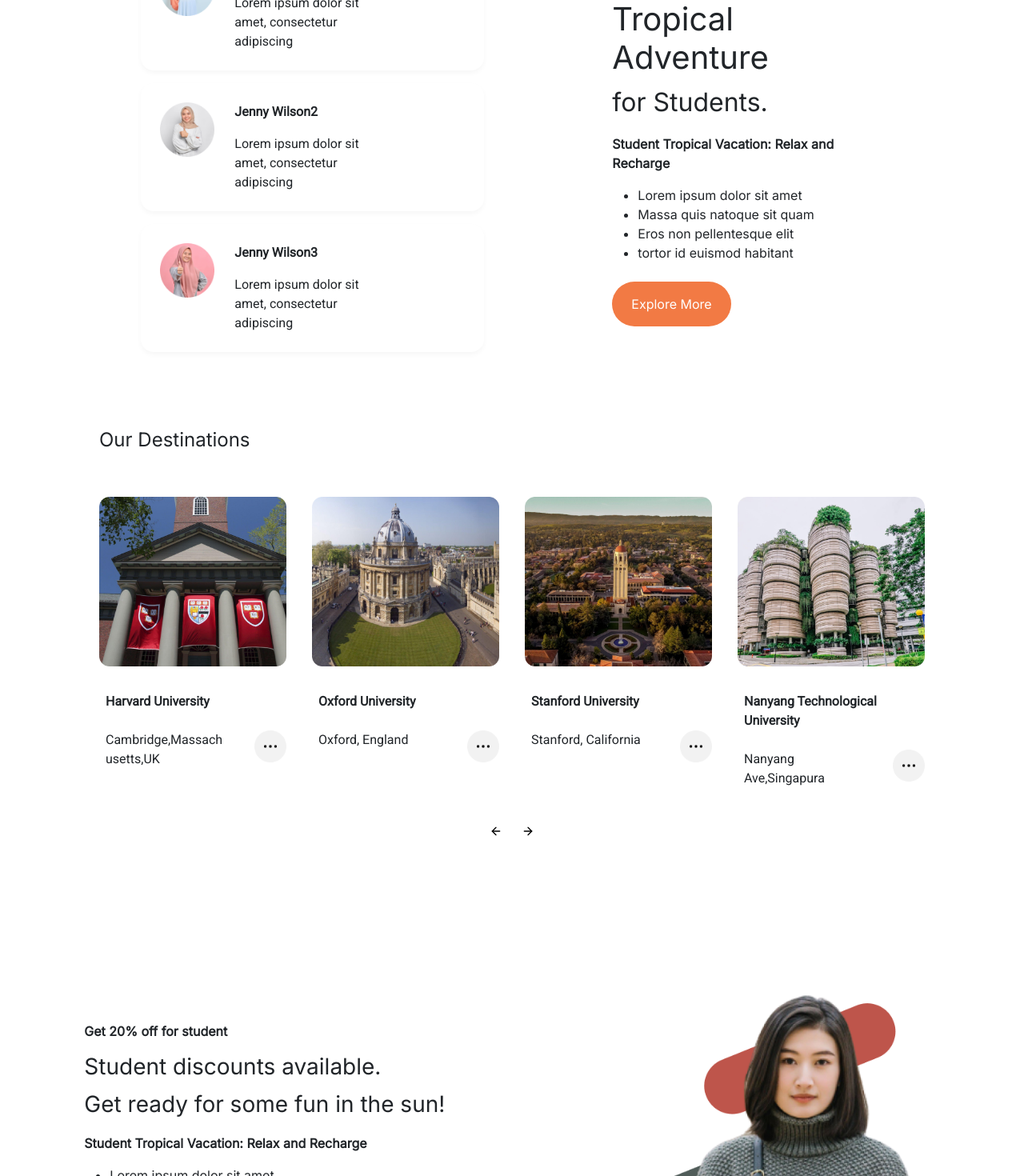
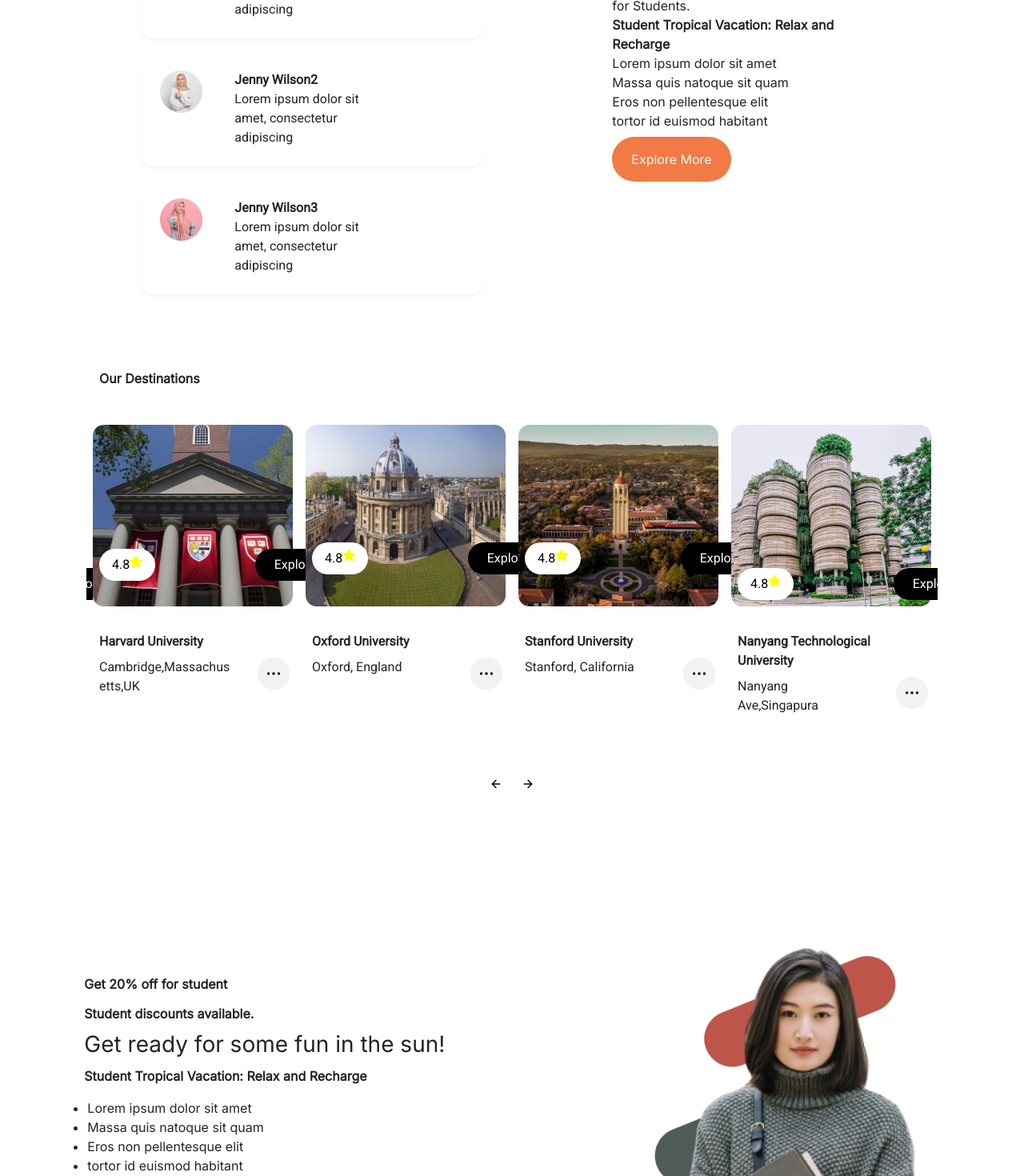
Before and after one commit to vineeshakodipaka/Task1, a React (Create React App) app: page / in a window 1280 px wide. Shown: the part 1060-2530 px from the top of the page at 80% size. Built offline with nearby package versions, Linux system fonts and the light colour scheme.

Commit message:
changes done

```diff
--- a/package.json
+++ b/package.json
@@ -21,7 +21,8 @@
     "eject": "react-scripts eject"
   },
   "devDependencies": {
-    "react-scripts": "latest"
+    "react-scripts": "latest",
+    "tailwindcss": "^3.3.3"
   },
   "browserslist": {
     "production": [
--- a/src/components/Homepage/Section1.js
+++ b/src/components/Homepage/Section1.js
@@ -9,13 +9,15 @@ const Section1 = () => {
         <Row
           xs={1}
           md={2}
-          className="justify-content-around  px-lg-5 mx-lg-3 px-md-4 pt-3 pb-3 pb-lg-5"
+          className="justify-content-around  lg:text-base md:text-2xl  px-lg-5 mx-lg-3 px-md-4 pt-3 pb-3 pb-lg-5"
         >
-          <Col md={5} lg={6} xs={8} className="mt-md-5 pt-3 pt-md-5 ">
-            <p className="fw-bold fs-4">Discover the beauty of the tropics</p>
-            <h1 className="fw-bold mt-lg-2">Tropical</h1>
-            <h1 className="fw-bold">Destinations</h1>
-            <h2>For Student</h2>
+          <Col md={5} lg={6} xs={8} className=" mt-md-5 pt-3 pt-md-5 ">
+            <div className="md:leading-loose">
+              <p className="fw-bold ">Discover the beauty of the tropics</p>
+              <h1 className="fw-bold mt-lg-2 ">Tropical</h1>
+              <h1 className="fw-bold mt-2 mb-2">Destinations</h1>
+              <h2>For Student</h2>
+            </div>
             {/* <p>
               <span className="fs-1 fw-bold">Tropical Destinations</span>
               <span className="fs-2 fw-bolder"> For Student</span>
--- a/src/components/Homepage/Section2.js
+++ b/src/components/Homepage/Section2.js
@@ -2,6 +2,7 @@ import React, { useState } from "react";
 import img1 from "../../Images/avatar.png";
 import img2 from "../../Images/avatar (1).png";
 import img3 from "../../Images/avatar (2).png";
+
 import { Button, Card, Col, div, Row } from "react-bootstrap";
 const Section2 = () => {
   const [data, setData] = useState([
@@ -29,7 +30,7 @@ const Section2 = () => {
           <Col xs={12} lg={5} md={12}>
             {data.map((item, index) => (
               <Card
-                className="pt-3 pb-3 mb-3 p-md-2 rounded-4"
+                className="pt-3 pb-3 mb-3 p-md-2 rounded-4  lg:text-base md:text-2xl md:leading-loose"
                 key={index}
                 style={{
                   border: "none",
@@ -45,6 +46,7 @@ const Section2 = () => {
                       style={{ width: "100px" }}
                     />
                   </Col>
+
                   <Col lg={6} xs={12}>
                     <Card.Text className="fw-bold">{item.text}</Card.Text>
                     <Card.Text>{item.para}</Card.Text>
@@ -57,10 +59,10 @@ const Section2 = () => {
             lg={4}
             xs={12}
             md={12}
-            className="section2clstexts mt-5 pt-md-4 pt-5"
+            className="section2clstexts mt-5 pt-md-4 pt-5  lg:text-base md:text-2xl md:leading-loose"
           >
-            <h1>Tropical Adventure </h1>
-            <p className="fs-2">for Students.</p>
+            <h1 className="fw-bold">Tropical Adventure </h1>
+            <p>for Students.</p>
             <p className="fw-bold">
               Student Tropical Vacation: Relax and Recharge
             </p>
--- a/src/components/Homepage/Section3.css
+++ b/src/components/Homepage/Section3.css
@@ -37,3 +37,10 @@
         position: relative;
     }
 }
+
+/* Style for the active link */
+.slide-container .slide-btn .icon.active {
+
+    color: red !important;
+    /* Text color for the active link */
+}
--- a/src/components/Homepage/Section3.js
+++ b/src/components/Homepage/Section3.js
@@ -10,6 +10,7 @@ import "slick-carousel/slick/slick.css";
 import "slick-carousel/slick/slick-theme.css";
 import { FiArrowLeft, FiArrowRight } from "react-icons/fi";
 import "./Section3.css";
+import { BsFillStarFill } from "react-icons/bs";
 const Section3 = () => {
   const [data] = useState([
     {
@@ -62,6 +63,8 @@ const Section3 = () => {
     },
   ]);
 
+  const [activeButton, setActiveButton] = useState(0); // State to track active button
+
   // Ref for slider
   const sliderRef = React.useRef(null);
 
@@ -105,31 +108,62 @@ const Section3 = () => {
   };
 
   return (
-    <div className="px-lg-5 slide-container px-lg-5 pt-4 pb-4 ">
+    <div className="slide-container  pt-4 pb-4  lg:text-base md:text-2xl">
       <div>
-        <Row className="pt-4 mx-md-5 mx-md-4">
-          <h4 className="pt-3 pb-4 m-3">Our Destinations</h4>
+        <Row className="pt-4 mx-md-5 mx-md-4 px-md-5">
+          <h4 className="pt-3 pb-4 m-3 fw-bold">Our Destinations</h4>
           {/* Slider component */}
 
           <Slider {...settings} ref={sliderRef}>
             {data.map((item, index) => (
-              <Col className="gap-3">
+              <Col>
                 <Card
-                  className="rounded-4 m-3 pb-3"
+                  className="rounded-4 m-2 pb-3 position-relative"
                   key={index}
                   style={{
                     border: "none",
                   }}
                 >
-                  <Card.Img variant="top" src={item.images} />
-                  <Card.Text className="fs-6 mt-4 fw-bold px-2  pb-2 pt-2">
+                  <Card.Img variant="top" src={item.images} width="100%" />
+                  <Row className="justify-content-between position-absolute bottom-40 ">
+                    <Col
+                      md={1}
+                      lg={6}
+                      className="lg:text-base md:text-2xl lg:px-0 md:px-5"
+                    >
+                      <Button
+                        className="px-3  lg:px-1 pt-2 pb-2 rounded-pill md:mx-8 lg:mx-5 lg:text-base md:text-2xl"
+                        style={{
+                          border: "none",
+                          background: "#FFFFFF",
+                          color: "black",
+                        }}
+                      >
+                        <span className="d-flex">
+                          4.8
+                          <BsFillStarFill style={{ color: "yellow" }} />
+                        </span>
+                      </Button>
+                    </Col>
+                    <Col md={1} lg={4}>
+                      <Button
+                        className="px-4  lg:px-1 pt-2 pb-2 rounded-pill md:mx-16  lg:mx-5  lg:text-base md:text-2xl"
+                        style={{
+                          border: "none",
+                          background: "#000000",
+                          color: "white",
+                        }}
+                      >
+                        Explore
+                      </Button>
+                    </Col>
+                  </Row>
+                  <Card.Text className=" mt-4 fw-bold px-2   pb-2 pt-2">
                     {item.content1}
                   </Card.Text>
                   <Row className="justify-content-between">
                     <Col xs={9}>
-                      <Card.Text className="px-2 fs-6">
-                        {item.content2}
-                      </Card.Text>
+                      <Card.Text className="px-2">{item.content2}</Card.Text>
                     </Col>
                     <Col xs={3}>
                       <Card.Img src={menu} style={{ width: "40px" }} />
@@ -140,12 +174,24 @@ const Section3 = () => {
             ))}
           </Slider>
           {/* Buttons to navigate the slider */}
-          <div className="slide-btns mb-3 px-lg-5 px-md-5 justify-content-center mt-2 pb-2">
-            <Button className="slide-btn" id="slide-btn" onClick={slidePrev}>
-              <FiArrowLeft />
+          <div className="slide-btns mb-3 px-lg-5 px-md-5 justify-content-center mt-5 pb-2">
+            <Button
+              id="slide-btn"
+              onClick={slidePrev}
+              className={`slide-btn   ${activeButton === 1 ? "active" : ""}`}
+              onMouseEnter={() => setActiveButton(1)}
+            >
+              <FiArrowLeft className="icon" />{" "}
+              {/* Add class "icon" to the icon */}
             </Button>
-            <Button className="slide-btn" id="slide-btn" onClick={slideNext}>
-              <FiArrowRight />
+            <Button
+              className={`slide-btn  ${activeButton === 1 ? "active" : ""}`}
+              onMouseEnter={() => setActiveButton(1)}
+              id="slide-btn"
+              onClick={slideNext}
+            >
+              <FiArrowRight className="icon" />{" "}
+              {/* Add class "icon" to the icon */}
             </Button>
           </div>
         </Row>
--- a/src/components/Homepage/Section4.js
+++ b/src/components/Homepage/Section4.js
@@ -38,15 +38,15 @@ const Section4 = () => {
             md={10}
             lg={6}
             xs={5}
-            className="mt-5 pt-5 mx-lg-0 mx-md-5 mx-lg-0 px-lg-0  px-md-3"
+            className="mt-5 pt-5 mx-lg-0 mx-md-5 mx-lg-0 px-lg-0 pb-3  px-md-3 lg:text-base md:text-2xl"
           >
-            <p className="fw-bold">Get 20% off for student</p>
-            <h3>Student discounts available.</h3>
-            <p className="fs-3">Get ready for some fun in the sun!</p>
-            <p className="fw-bold">
+            <p className="fw-bold pb-3  ">Get 20% off for student</p>
+            <h3 className="fw-bold pb-3  ">Student discounts available.</h3>
+            <p className="fs-3 pb-3  ">Get ready for some fun in the sun!</p>
+            <p className="fw-bold pb-3  ">
               Student Tropical Vacation: Relax and Recharge
             </p>
-            <ul>
+            <ul class="list-disc lg:mx-1 md:mx-5">
               <li>Lorem ipsum dolor sit amet </li>
               <li> Massa quis natoque sit quam </li>
               <li> Eros non pellentesque elit </li>
@@ -71,19 +71,25 @@ const Section4 = () => {
         <Bookform />
         {/* Testiminals row */}
         <Row className="Testiminalsrow  pt-4 px-md-5 pb-4 mx-md-4 mx-lg-5 px-lg-4">
-          <h3 className="text-center mb-4 pt-4 pb-3">Testiminals</h3>
+          <p className="text-center mb-4 pt-4 pb-3 lg:text-4xl md:text-4xl">
+            Testiminals
+          </p>
           <Row className="px-lg-5 justify-content-center" lg={3} md={1}>
             {data.map((dta, ind) => {
               return (
                 <>
-                  <Col md={8}>
+                  <Col md={8} className="mb-5">
                     <div key={dta.id} className="text-center">
-                      <img src={dta.images} width="100px" />
-                      <h6 className="pt-2 pb-2 ">{dta.content1}</h6>
-                      <div className="mx-5 px-5">
+                      <center>
+                        <img src={dta.images} width="100px" />
+                      </center>
+                      <h6 className="pt-2 pb-2 lg:text-base fw-bold md:text-2xl">
+                        {dta.content1}
+                      </h6>
+                      <div className="mx-5 px-5 mb-3">
                         <hr />
                       </div>
-                      <p >{dta.content2}</p>
+                      <p className="lg:text-base md:text-2xl">{dta.content2}</p>
                     </div>
                   </Col>
                 </>
@@ -93,9 +99,11 @@ const Section4 = () => {
         </Row>
         {/*Row: Student Special: */}
         <Row className="studentrow text-center justify-content-center mt-lg-5  pt-lg-5 mt-3 pb-3">
-          <Col lg={5} xs={8} className="px-lg-4 mt-4">
-            <h3>Student Special: Discounted rates on tropical getaways!</h3>
-            <p className="mt-4 ">
+          <Col lg={5} xs={8} className="px-lg-4 lg:px-4 mt-4">
+            <h3 className="lg:text-base md:text-2xl md:px-4 ">
+              Student Special: Discounted rates on tropical getaways!
+            </h3>
+            <p className="mt-4 lg:text-base md:text-2xl">
               Let's embody your beautiful ideas together, simplify the way you
               visualize your next big things.
             </p>
--- /dev/null
+++ b/src/index.css
@@ -0,0 +1,3 @@
+@tailwind base;
+@tailwind components;
+@tailwind utilities;
--- a/src/index.js
+++ b/src/index.js
@@ -4,7 +4,7 @@ import { createRoot } from "react-dom/client";
 import App from "./App";
 import "bootstrap/dist/css/bootstrap.min.css";
 const root = createRoot(document.getElementById("app"));
-
+import './index.css'
 root.render(
   <>
     <App />
--- a/src/style.css
+++ b/src/style.css
@@ -83,20 +83,3 @@ font-family: 'Inter';
             font-size: 80px;
           }
 }
- @media (max-width: 768px) {
-.section4cls .studentrow {
-   font-size: 22px;
-  }
-
-  .section4cls .Testiminalsrow,
-  .section4cls .studentrow {
-    font-size: 22px;
-  }
-
-  /* bookformcls */
-
-  .bookformcls {
-    font-size: 18px;
-  }
-
- }
--- /dev/null
+++ b/tailwind.config.js
@@ -0,0 +1,8 @@
+/** @type {import('tailwindcss').Config} */
+module.exports = {
+  content: ["./src/**/*.{js,jsx,ts,tsx}"],
+  theme: {
+    extend: {},
+  },
+  plugins: [],
+};
```
Also changed, not shown: src/components/Homepage/Bookform.js (+10 -8 lines), 1 other file (tests, documents, lock files or other folders).
